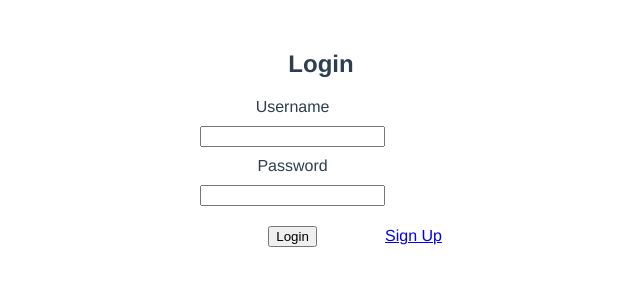
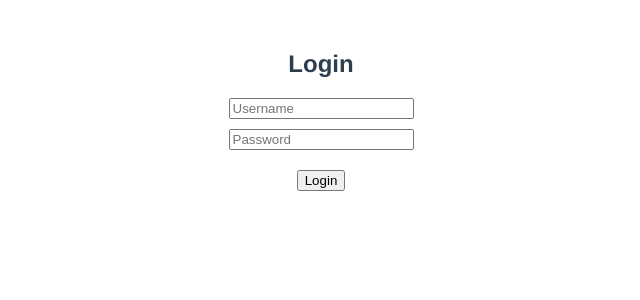
Before and after one commit to dimasmmdasilva/projetoTwitter_frontend, a Vue app: page /login in a window 1280 px wide. Shown: the top 300 px of the page, without its empty margins (319-959 px from the left). Built offline with nearby package versions, Linux system fonts and the light colour scheme; no server answers; the HTML template or start-up script is replaced by a standard one.

Commit message:
apresenta problemas...

```diff
--- a/src/components/tweetFeed.vue
+++ b/src/components/tweetFeed.vue
@@ -54,9 +54,13 @@ export default {
                 this.tweets = response.data;
             } catch (error) {
                 if (error.response) {
-                    this.errorMessage = 'Erro ao carregar os tweets: ' + (error.response.data?.detail || 'Tente novamente mais tarde.');
+                    this.errorMessage =
+                        'Erro ao carregar os tweets: ' +
+                        (error.response.data?.detail ||
+                            'Tente novamente mais tarde.');
                 } else {
-                    this.errorMessage = 'Erro de conexão. Verifique sua internet.';
+                    this.errorMessage =
+                        'Erro de conexão. Verifique sua internet.';
                 }
             } finally {
                 this.isLoading = false; // Finaliza o estado de carregamento
@@ -69,14 +73,20 @@ export default {
             this.errorMessage = null; // Limpa mensagens de erro
 
             try {
-                const response = await api.post('/tweets/', { content: this.newTweetContent }); // Requisição para criar tweet
+                const response = await api.post('/tweets/', {
+                    content: this.newTweetContent,
+                }); // Requisição para criar tweet
                 this.tweets.unshift(response.data); // Adiciona o novo tweet ao início da lista
                 this.newTweetContent = ''; // Limpa o campo de criação de tweet
             } catch (error) {
                 if (error.response) {
-                    this.errorMessage = 'Erro ao postar o tweet: ' + (error.response.data?.detail || 'Tente novamente mais tarde.');
+                    this.errorMessage =
+                        'Erro ao postar o tweet: ' +
+                        (error.response.data?.detail ||
+                            'Tente novamente mais tarde.');
                 } else {
-                    this.errorMessage = 'Erro de conexão. Verifique sua internet.';
+                    this.errorMessage =
+                        'Erro de conexão. Verifique sua internet.';
                 }
             } finally {
                 this.isLoading = false; // Finaliza o estado de carregamento
--- a/src/components/tweetItem.vue
+++ b/src/components/tweetItem.vue
@@ -14,7 +14,7 @@ export default {
     data() {
         return {
             isLiked: this.tweet.is_liked_by_user, // Cria uma variável local para armazenar o estado de like
-            likesCount: this.tweet.likes_count // Armazena a contagem de likes localmente
+            likesCount: this.tweet.likes_count, // Armazena a contagem de likes localmente
         };
     },
     methods: {
--- a/src/router/index.js
+++ b/src/router/index.js
@@ -1,18 +1,15 @@
 import { createRouter, createWebHistory } from 'vue-router';
 import LoginForm from '@/views/loginForm.vue';
-import SignUpForm from '@/views/signUpForm.vue';
 import UserDashboard from '@/views/userDashboard.vue';
-import api from '@/services/axiosConfig';  // Importa a configuração do Axios para verificar o status do usuário
+import api from '@/services/axiosConfig';
 
 const routes = [
     { path: '/', redirect: '/login' },
-    { path: '/login', name: 'Login', component: LoginForm },
-    { path: '/signup', name: 'SignUp', component: SignUpForm },
+    { path: '/login', component: LoginForm },
     {
         path: '/dashboard',
-        name: 'UserDashboard',
         component: UserDashboard,
-        meta: { requiresAuth: true },  // Rota protegida que requer autenticação
+        meta: { requiresAuth: true },
     },
 ];
 
@@ -21,21 +18,16 @@ const router = createRouter({
     routes,
 });
 
-// Verificação de autenticação antes de acessar rotas protegidas
 router.beforeEach(async (to, from, next) => {
     if (to.meta.requiresAuth) {
         try {
-            // Faz uma requisição ao backend para verificar se o usuário está autenticado
             await api.get('/api/users/me/');
-
-            // Se o backend confirmar a autenticidade, o acesso à rota protegida é permitido
             next();
-        } catch (error) {
-            // Se a autenticação falhar, redireciona para a página de login
-            next({ path: '/login' });
+        } catch {
+            next('/login');
         }
     } else {
-        next();  // Permite a navegação para rotas públicas sem autenticação
+        next();
     }
 });
 
--- a/src/services/axiosConfig.js
+++ b/src/services/axiosConfig.js
@@ -1,22 +1,18 @@
 import axios from 'axios';
 
-const apiUrl = process.env.VUE_APP_API_URL || 'http://localhost:8000';
-
 const api = axios.create({
-    baseURL: apiUrl,
-    headers: { 'Content-Type': 'application/json' },
-    withCredentials: true,  // Permite o envio automático de cookies HttpOnly
+    baseURL: 'http://localhost:8000',
+    withCredentials: true, // Permite o envio de cookies JWT
 });
 
 api.interceptors.response.use(
     (response) => response,
     (error) => {
         if (error.response && error.response.status === 401) {
-            console.error('Acesso não autorizado');
-            window.location.href = '/login';  // Redireciona para a página de login
+            window.location.href = '/login';
         }
         return Promise.reject(error);
-    }
+    },
 );
 
 export default api;
--- a/src/views/loginForm.vue
+++ b/src/views/loginForm.vue
@@ -2,21 +2,21 @@
     <div class="login-container">
         <h2>Login</h2>
         <form @submit.prevent="login">
-            <div>
-                <label for="username">Username</label>
-                <input v-model="username" type="text" id="username" required />
-            </div>
-            <div>
-                <label for="password">Password</label>
-                <input v-model="password" type="password" id="password" required />
-            </div>
-            <button type="submit" :disabled="isLoading">
-                <span v-if="isLoading">Logging in...</span>
-                <span v-else>Login</span>
-            </button>
-            <p v-if="errorMessage" class="error">{{ errorMessage }}</p>
+            <input
+                v-model="username"
+                type="text"
+                placeholder="Username"
+                required
+            />
+            <input
+                v-model="password"
+                type="password"
+                placeholder="Password"
+                required
+            />
+            <button type="submit">Login</button>
+            <p v-if="errorMessage">{{ errorMessage }}</p>
         </form>
-        <router-link to="/signup">Sign Up</router-link>
     </div>
 </template>
 
@@ -24,40 +24,23 @@
 import api from '../services/axiosConfig';
 
 export default {
-    name: 'LoginForm',
     data() {
         return {
             username: '',
             password: '',
-            isLoading: false,
             errorMessage: null,
         };
     },
     methods: {
         async login() {
-            this.isLoading = true;
-            this.errorMessage = null;
-
             try {
-                const response = await api.post('/api/users/login/', {
+                await api.post('/api/users/login/', {
                     username: this.username,
                     password: this.password,
                 });
-
-                if (response.status === 200) {
-                    // Os cookies HttpOnly são automaticamente gerenciados pelo navegador
-                    this.$router.push('/dashboard');
-                } else {
-                    throw new Error('Erro ao autenticar o usuário.');
-                }
+                this.$router.push('/dashboard');
             } catch (error) {
-                if (error.response && error.response.status === 401) {
-                    this.errorMessage = 'Credenciais inválidas. Verifique seu usuário e senha.';
-                } else {
-                    this.errorMessage = 'Ocorreu um erro durante o login. Tente novamente mais tarde.';
-                }
-            } finally {
-                this.isLoading = false;
+                this.errorMessage = 'Credenciais inválidas.';
             }
         },
     },
@@ -65,9 +48,22 @@ export default {
 </script>
 
 <style scoped>
-.login-container { text-align: center; margin-top: 50px; }
-form { display: inline-block; }
-label, input { display: block; margin-bottom: 10px; }
-button { margin-top: 10px; }
-.error { color: red; margin-top: 10px; }
+.login-container {
+    text-align: center;
+    margin-top: 50px;
+}
+form {
+    display: inline-block;
+}
+input {
+    display: block;
+    margin-bottom: 10px;
+}
+button {
+    margin-top: 10px;
+}
+.error {
+    color: red;
+    margin-top: 10px;
+}
 </style>
```
Also changed, not shown: src/components/createTweet.vue (+11 -5 lines), src/components/userList.vue (+10 -8 lines), src/components/userProfile.vue (+34 -16 lines), src/views/signUpForm.vue (+5 -2 lines), src/views/userDashboard.vue (+26 -8 lines).
